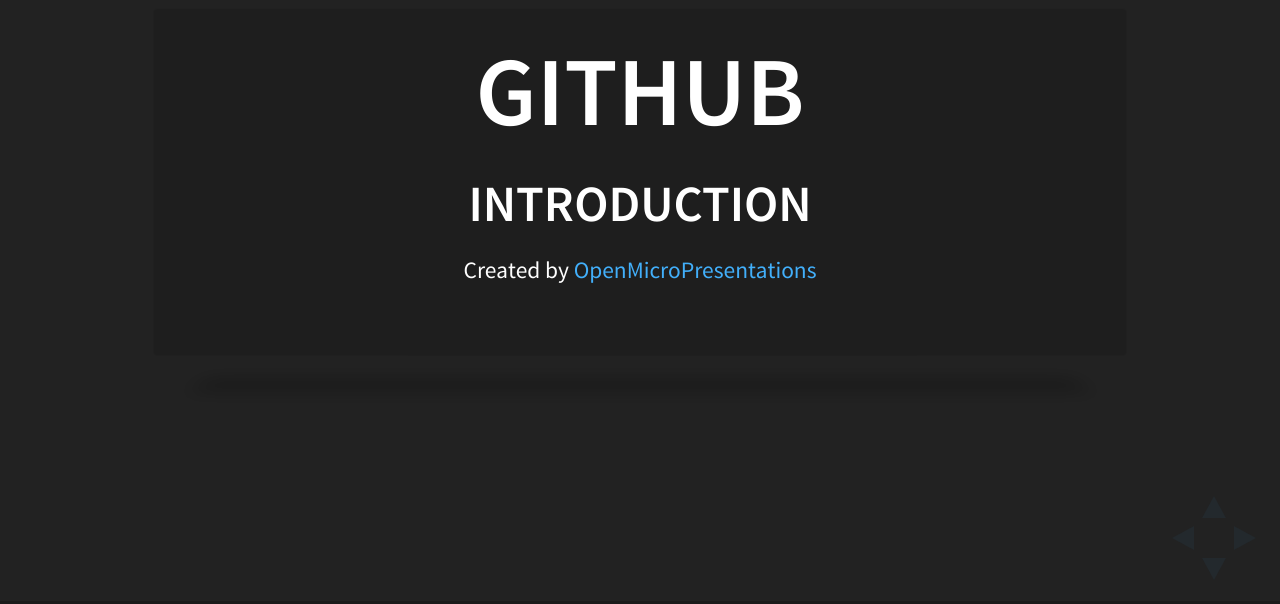
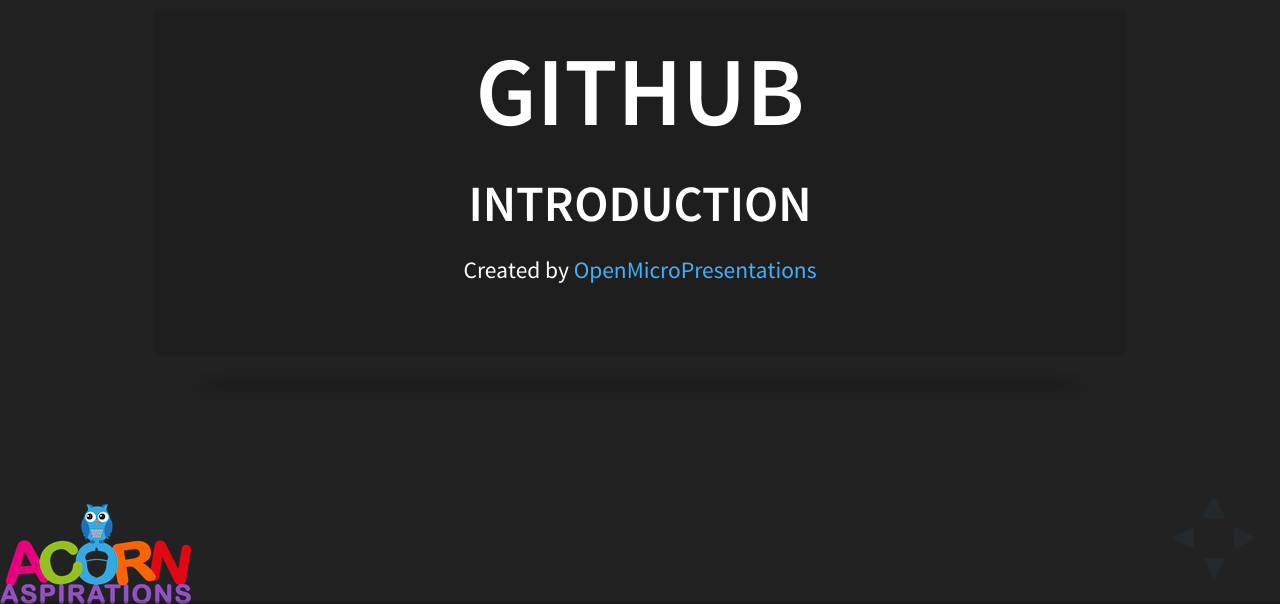
Before and after one commit to AcornHack/github-intro, a plain HTML site: page index.html in a window 1280 px wide. Shown: the part 196-800 px from the top of the page. Drawn offline with Linux system fonts and the light colour scheme.

Commit message:
Custom CSS added with logo in template footer

```diff
--- /dev/null
+++ b/css/acornhack.css
@@ -0,0 +1,6 @@
+div.reveal {
+    background-image: url("../images/acorn-aspirations-logo.png");
+    background-repeat: no-repeat;
+    background-attachment: fixed;
+    background-position: bottom left;
+}
--- a/index.html
+++ b/index.html
@@ -16,6 +16,7 @@
 		<link rel="stylesheet" href="css/theme/black.css" id="theme">
 		<!-- Code syntax highlighting -->
 		<link rel="stylesheet" href="lib/css/zenburn.css">
+		<link rel="stylesheet" href="css/acornhack.css">
 
 		<!-- Printing and PDF exports -->
 		<script>
```
Also changed, not shown: images/acorn-aspirations-logo.png (added).
